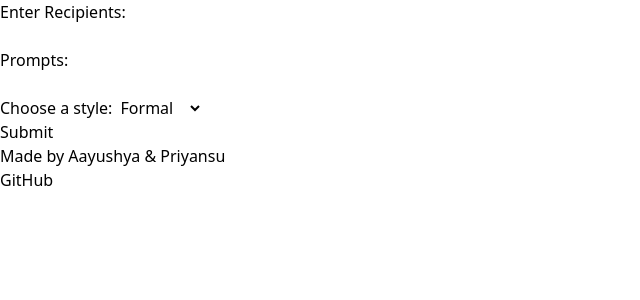
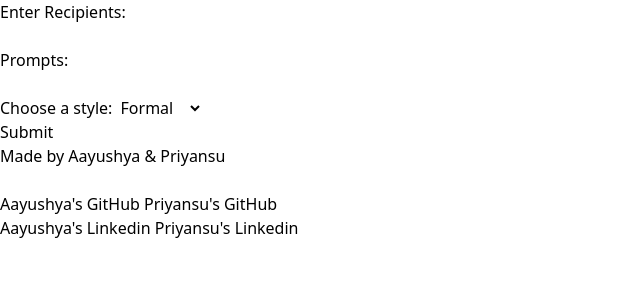
Before and after one commit to Aayushya-paswan/Lazy_email, a Flask app: page / in a window 1280 px wide. Shown: the part 24-324 px from the top of the page, without its empty margins (0-640 px from the left). Run offline with Flask 3, Linux system fonts and the light colour scheme; style sheets or scripts are compiled from the project's sources.

Commit message:
anchor tags

```diff
--- a/templates/home.html
+++ b/templates/home.html
@@ -32,8 +32,15 @@
     </main>
     <footer class="">
         <div class="Footer">
-            <h5 class="">Made by Aayushya & Priyansu</h5>
-            GitHub
+            <h5 class="">Made by Aayushya & Priyansu</h5><br>
+            <div class="githubcontainer">
+                <a href="https://github.com/Aayushya-paswan" target="_blank">Aayushya's GitHub</a>
+                <a href="https://github.com/priyansu-1o" target="_blank">Priyansu's GitHub</a>
+            </div>
+            <div class="linkedin">
+                <a href="https://www.linkedin.com/in/aayushya78/" target="_blank">Aayushya's Linkedin</a>
+                <a href="https://www.linkedin.com/in/priyansu-samanta-7924b930b/" target="_blank">Priyansu's Linkedin</a>
+            </div>
         </div>
     </footer>
 </body>
```
